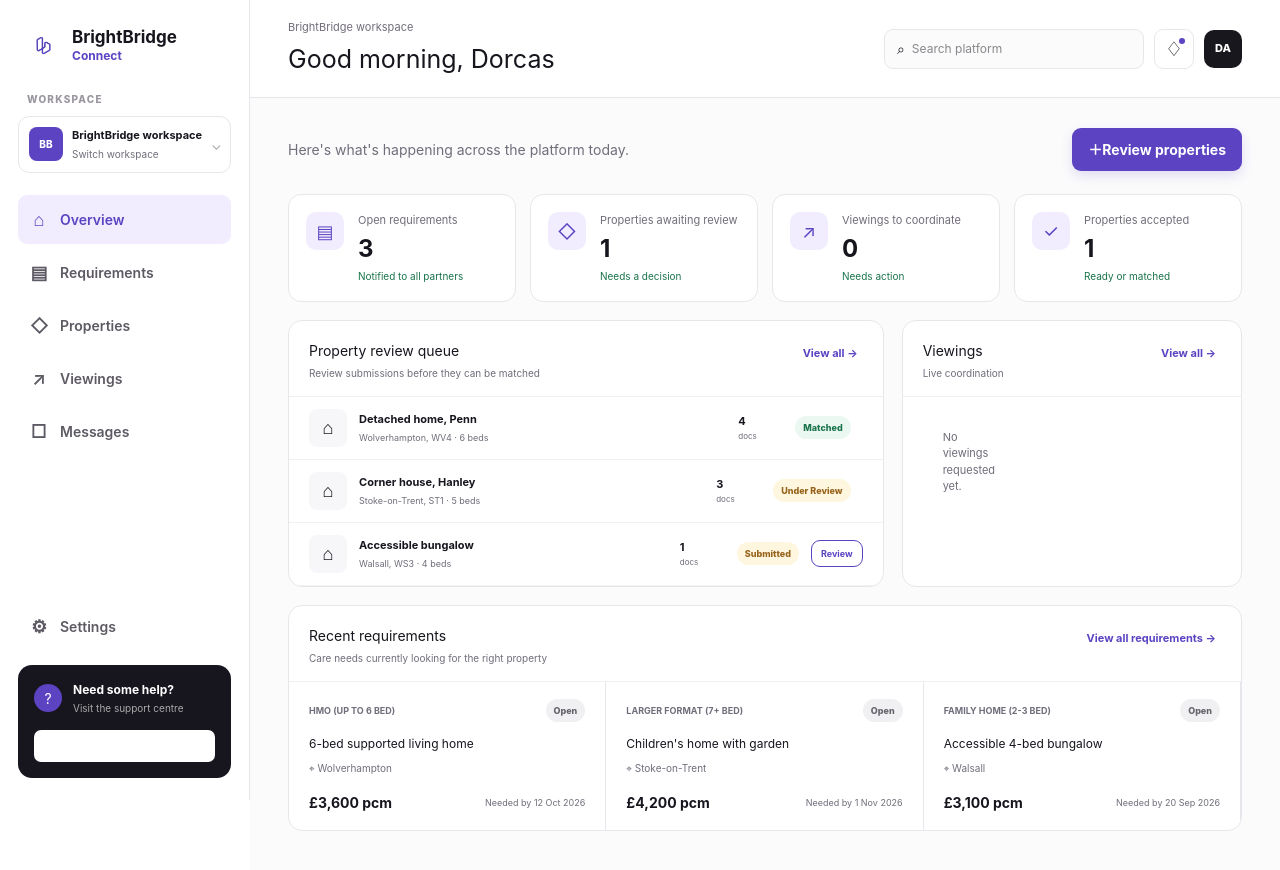
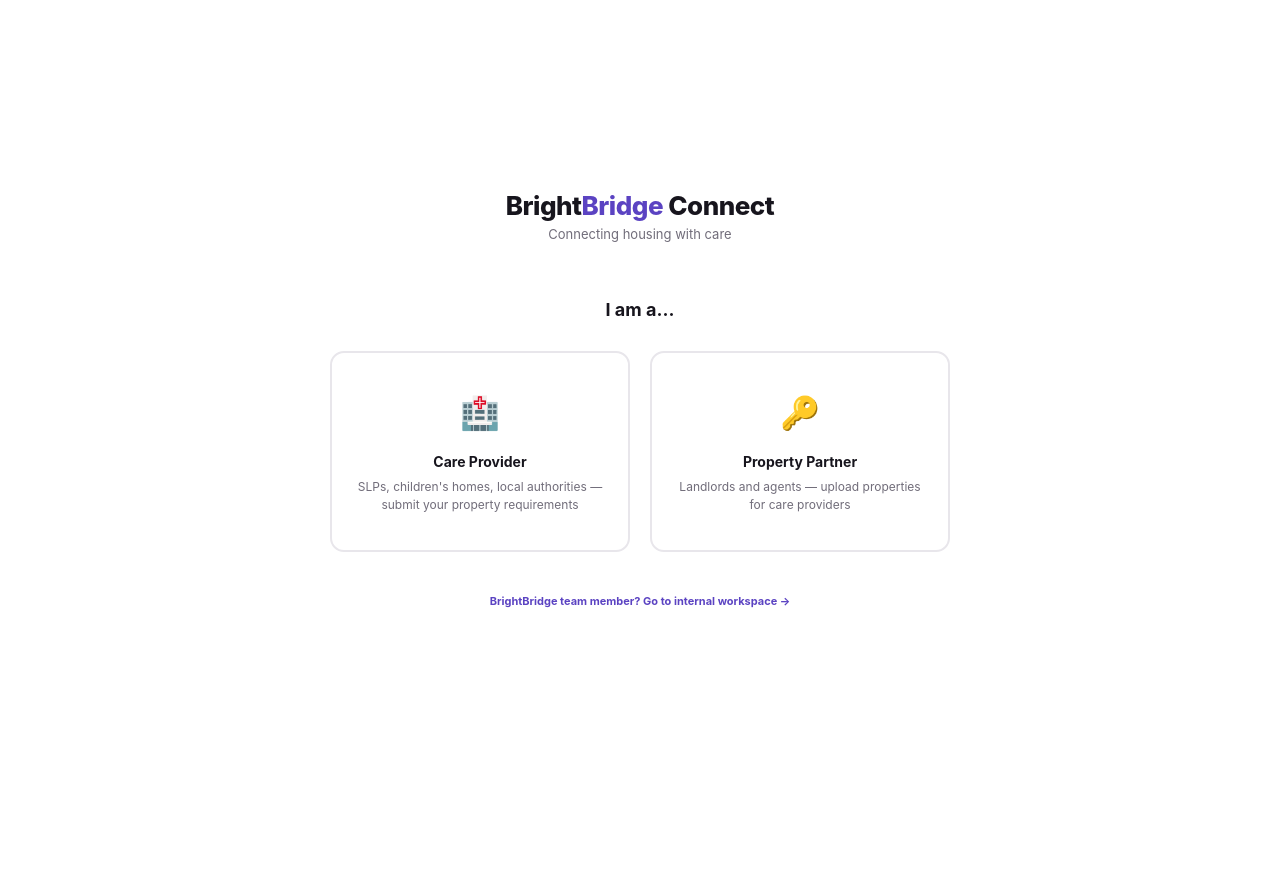
Before and after one commit to Boluwatife07/BrightBridge, a Next.js app: page / in a window 1280 px wide. Shown: the top 870 px of the page. After the commit the page ends 800 px from the top, so only its background shows below. Built offline with nearby package versions, Linux system fonts and the light colour scheme.

Commit message:
Update page.tsx

```diff
--- a/app/page.tsx
+++ b/app/page.tsx
@@ -75,6 +75,7 @@ const nav: { id: View; label: string; icon: string }[] = [
 ];
 
 export default function Home() {
+  const [screen, setScreen] = useState<"landing" | "onboardProvider" | "onboardPartner" | "app">("landing");
   const [role, setRole] = useState<Role>("bbc");
   const [view, setView] = useState<View>("overview");
   const [search, setSearch] = useState("");
@@ -98,6 +99,8 @@ export default function Home() {
 
   function notify(message: string) { setToast(message); setTimeout(() => setToast(""), 3200); }
   function changeRole(next: Role) { setRole(next); setView("overview"); setModal(null); }
+  function enterAppAs(next: Role) { setRole(next); setScreen("app"); setView("overview"); }
+  function backToStart() { setScreen("landing"); setView("overview"); setModal(null); }
 
   function saveRequirement(fields: any, asDraft: boolean, existingId?: string) {
     if (existingId) {
@@ -191,10 +194,33 @@ export default function Home() {
 
   const reqListFiltered = (list: RequirementRecord[]) => reqFilter === "open" ? list.filter(r => r.status === "Open") : reqFilter === "draft" ? list.filter(r => r.status === "Draft") : list;
 
+  // ---- Onboarding: no one lands in a dashboard without creating an account first ----
+  if (screen === "landing") return <div style={{ display: "flex", flexDirection: "column", alignItems: "center", justifyContent: "center", minHeight: "100vh", padding: 40, background: "#fff" }}>
+    <div style={{ fontSize: 26, fontWeight: 800, letterSpacing: -0.5, color: "var(--ink)" }}>Bright<span style={{ color: "var(--purple)" }}>Bridge</span> Connect</div>
+    <div style={{ fontSize: 13, color: "var(--muted)", marginBottom: 52 }}>Connecting housing with care</div>
+    <div style={{ fontSize: 18, fontWeight: 700, marginBottom: 28 }}>I am a...</div>
+    <div style={{ display: "flex", gap: 20, maxWidth: 620, width: "100%" }}>
+      <div onClick={() => setScreen("onboardProvider")} style={{ flex: 1, border: "2px solid var(--line)", borderRadius: 14, padding: "36px 24px", textAlign: "center", cursor: "pointer" }}>
+        <div style={{ fontSize: 32, marginBottom: 14 }}>🏥</div>
+        <div style={{ fontWeight: 700, marginBottom: 6 }}>Care Provider</div>
+        <div style={{ fontSize: 12, color: "var(--muted)", lineHeight: 1.5 }}>SLPs, children&apos;s homes, local authorities — submit your property requirements</div>
+      </div>
+      <div onClick={() => setScreen("onboardPartner")} style={{ flex: 1, border: "2px solid var(--line)", borderRadius: 14, padding: "36px 24px", textAlign: "center", cursor: "pointer" }}>
+        <div style={{ fontSize: 32, marginBottom: 14 }}>🔑</div>
+        <div style={{ fontWeight: 700, marginBottom: 6 }}>Property Partner</div>
+        <div style={{ fontSize: 12, color: "var(--muted)", lineHeight: 1.5 }}>Landlords and agents — upload properties for care providers</div>
+      </div>
+    </div>
+    <button className="text-button" style={{ marginTop: 36 }} onClick={() => enterAppAs("bbc")}>BrightBridge team member? Go to internal workspace →</button>
+  </div>;
+
+  if (screen === "onboardProvider") return <OnboardProvider onBack={() => setScreen("landing")} onSubmit={() => enterAppAs("provider")}/>;
+  if (screen === "onboardPartner") return <OnboardPartner onBack={() => setScreen("landing")} onSubmit={() => enterAppAs("partner")}/>;
+
   return <div className="app-shell"><aside className="sidebar"><div className="brand"><img src="/brightbridge-logo.png" alt=""/><div><strong>BrightBridge</strong><span>Connect</span></div></div><div className="workspace-label">Workspace</div>
-    <button className="role-switch" onClick={() => changeRole(role === "bbc" ? "provider" : role === "provider" ? "partner" : "bbc")}><span className="role-avatar">{role === "bbc" ? "BB" : role === "provider" ? "WC" : "KP"}</span><span><b>{roleName}</b><small>Switch workspace</small></span><i>⌄</i></button>
+    <button className="role-switch" onClick={() => changeRole(role === "bbc" ? "provider" : role === "provider" ? "partner" : "bbc")}><span className="role-avatar">{role === "bbc" ? "BB" : role === "provider" ? "WC" : "KP"}</span><span><b>{roleName}</b><small>Switch workspace (demo)</small></span><i>⌄</i></button>
     <nav>{nav.map(item => <button key={item.id} className={view === item.id ? "active" : ""} onClick={() => setView(item.id)}><span>{item.icon}</span>{item.label}{item.id === "viewings" && role === "bbc" && bbcViewingsPending > 0 && <em>{bbcViewingsPending}</em>}{item.id === "viewings" && role === "partner" && partnerViewingsPending > 0 && <em>{partnerViewingsPending}</em>}</button>)}</nav>
-    <div className="sidebar-bottom"><button onClick={() => setView("settings")} className={view === "settings" ? "active" : ""}><span>⚙</span>Settings</button><div className="help-card"><span>?</span><strong>Need some help?</strong><small>Visit the support centre</small><button onClick={() => notify("Support centre opened")}>Get support</button></div></div></aside>
+    <div className="sidebar-bottom"><button onClick={() => setView("settings")} className={view === "settings" ? "active" : ""}><span>⚙</span>Settings</button><button onClick={backToStart}><span>⇠</span>Sign out</button><div className="help-card"><span>?</span><strong>Need some help?</strong><small>Visit the support centre</small><button onClick={() => notify("Support centre opened")}>Get support</button></div></div></aside>
     <main className="main"><header><div><p>{roleName}</p><h1>{heading}</h1></div><div className="header-actions"><label className="search"><span>⌕</span><input value={search} onChange={e => setSearch(e.target.value)} placeholder="Search platform"/></label><button className="notification" onClick={() => notify("You're all caught up")}>♢<i/></button><button className="avatar">{role === "bbc" ? "DA" : role === "provider" ? "WC" : "KP"}</button></div></header>
 
       {view === "overview" && <Overview role={role} setView={setView} requirements={requirements} properties={properties} viewings={viewings} openRequirement={() => { setEditingReq(null); setModal("requirement"); }} openProperty={(p: PropertyRecord) => { setSelectedProp(p); setModal("property"); }} notify={notify} onUpload={() => { setEditingProp(null); setUploadForReqId(null); setUploadStep(1); setModal("upload"); }}/>}
@@ -419,6 +445,60 @@ function Settings({ role }: any) {
   <div className="form-actions"><button className="primary">Save changes</button></div></div></section></div>;
 }
 
+const LOCATIONS = ["Warrington", "St Helens", "Wider Cheshire", "Greater Manchester", "Yorkshire", "West Midlands", "Staffordshire", "North London", "North West"];
+
+function OnboardProvider({ onBack, onSubmit }: { onBack: () => void; onSubmit: () => void }) {
+  const [locs, setLocs] = useState<string[]>([]);
+  const toggle = (l: string) => setLocs(prev => prev.includes(l) ? prev.filter(x => x !== l) : [...prev, l]);
+  return <div style={{ minHeight: "100vh", background: "#fff" }}>
+    <div style={{ padding: "16px 28px", borderBottom: "1px solid var(--line)", display: "flex", alignItems: "center", gap: 16 }}>
+      <span style={{ fontWeight: 800 }}>Bright<span style={{ color: "var(--purple)" }}>Bridge</span> Connect</span>
+      <span onClick={onBack} style={{ fontSize: 12, color: "var(--purple)", cursor: "pointer", fontWeight: 600 }}>← Back</span>
+    </div>
+    <div style={{ maxWidth: 560, margin: "0 auto", padding: "48px 20px" }}>
+      <div style={{ fontSize: 11, textTransform: "uppercase", letterSpacing: 1, color: "var(--purple)", fontWeight: 700, marginBottom: 8 }}>Care Provider</div>
+      <div style={{ fontSize: 22, fontWeight: 800, marginBottom: 6 }}>Tell us about your organisation</div>
+      <div style={{ fontSize: 13, color: "var(--muted)", marginBottom: 28 }}>You&apos;ll only hear from us when we find a genuine match. No browsing, no noise.</div>
+      <form onSubmit={e => { e.preventDefault(); onSubmit(); }} className="form">
+        <div className="field full"><label>Organisation name</label><input required placeholder="e.g. Willow Care Group"/></div>
+        <div className="field"><label>Contact name</label><input required placeholder="Full name"/></div>
+        <div className="field"><label>Phone</label><input required placeholder="07XXX XXXXXX"/></div>
+        <div className="field full"><label>Email</label><input required type="email" placeholder="you@company.co.uk"/></div>
+        <div className="field full"><label>Service category</label><select required><option value="">Select category</option><option>Supported living</option><option>Children&apos;s home</option><option>Local authority</option><option>Housing association / RSL</option><option>Other</option></select></div>
+        <div className="field full">
+          <label>Where are you looking for properties?</label>
+          <div style={{ display: "flex", flexWrap: "wrap", gap: 8, marginTop: 6 }}>
+            {LOCATIONS.map(l => <span key={l} onClick={() => toggle(l)} style={{ padding: "7px 14px", borderRadius: 20, fontSize: 12, cursor: "pointer", border: `1px solid ${locs.includes(l) ? "var(--purple)" : "var(--line)"}`, background: locs.includes(l) ? "var(--purple-soft)" : "transparent", color: locs.includes(l) ? "var(--purple)" : "var(--muted)" }}>{l}</span>)}
+          </div>
+        </div>
+        <div className="form-actions"><button type="button" className="secondary" onClick={onBack}>Cancel</button><button className="primary">Create account</button></div>
+      </form>
+    </div>
+  </div>;
+}
+
+function OnboardPartner({ onBack, onSubmit }: { onBack: () => void; onSubmit: () => void }) {
+  return <div style={{ minHeight: "100vh", background: "#fff" }}>
+    <div style={{ padding: "16px 28px", borderBottom: "1px solid var(--line)", display: "flex", alignItems: "center", gap: 16 }}>
+      <span style={{ fontWeight: 800 }}>Bright<span style={{ color: "var(--purple)" }}>Bridge</span> Connect</span>
+      <span onClick={onBack} style={{ fontSize: 12, color: "var(--purple)", cursor: "pointer", fontWeight: 600 }}>← Back</span>
+    </div>
+    <div style={{ maxWidth: 560, margin: "0 auto", padding: "48px 20px" }}>
+      <div style={{ fontSize: 11, textTransform: "uppercase", letterSpacing: 1, color: "var(--purple)", fontWeight: 700, marginBottom: 8 }}>Property Partner</div>
+      <div style={{ fontSize: 22, fontWeight: 800, marginBottom: 6 }}>Tell us about yourself</div>
+      <div style={{ fontSize: 13, color: "var(--muted)", marginBottom: 28 }}>Whether you&apos;re a landlord with a single property or an agent with a portfolio, the same process applies.</div>
+      <form onSubmit={e => { e.preventDefault(); onSubmit(); }} className="form">
+        <div className="field full"><label>Name</label><input required placeholder="Full name"/></div>
+        <div className="field"><label>Email</label><input required type="email" placeholder="you@email.com"/></div>
+        <div className="field"><label>Phone</label><input required placeholder="07XXX XXXXXX"/></div>
+        <div className="field full"><label>Organisation</label><input placeholder="Leave blank if you're an individual landlord"/></div>
+        <div className="form-actions"><button type="button" className="secondary" onClick={onBack}>Cancel</button><button className="primary">Create account</button></div>
+      </form>
+    </div>
+  </div>;
+}
+
+
 const ACCESSIBILITY_OPTIONS = ["Ground floor bedroom", "Wheelchair accessible", "Wet room", "Step-free access", "Wider doorways"];
 
 function RequirementForm({ initial, onCancel, onSubmit }: { initial: RequirementRecord | null; onCancel: () => void; onSubmit: (f: any, asDraft: boolean) => void }) {
```
